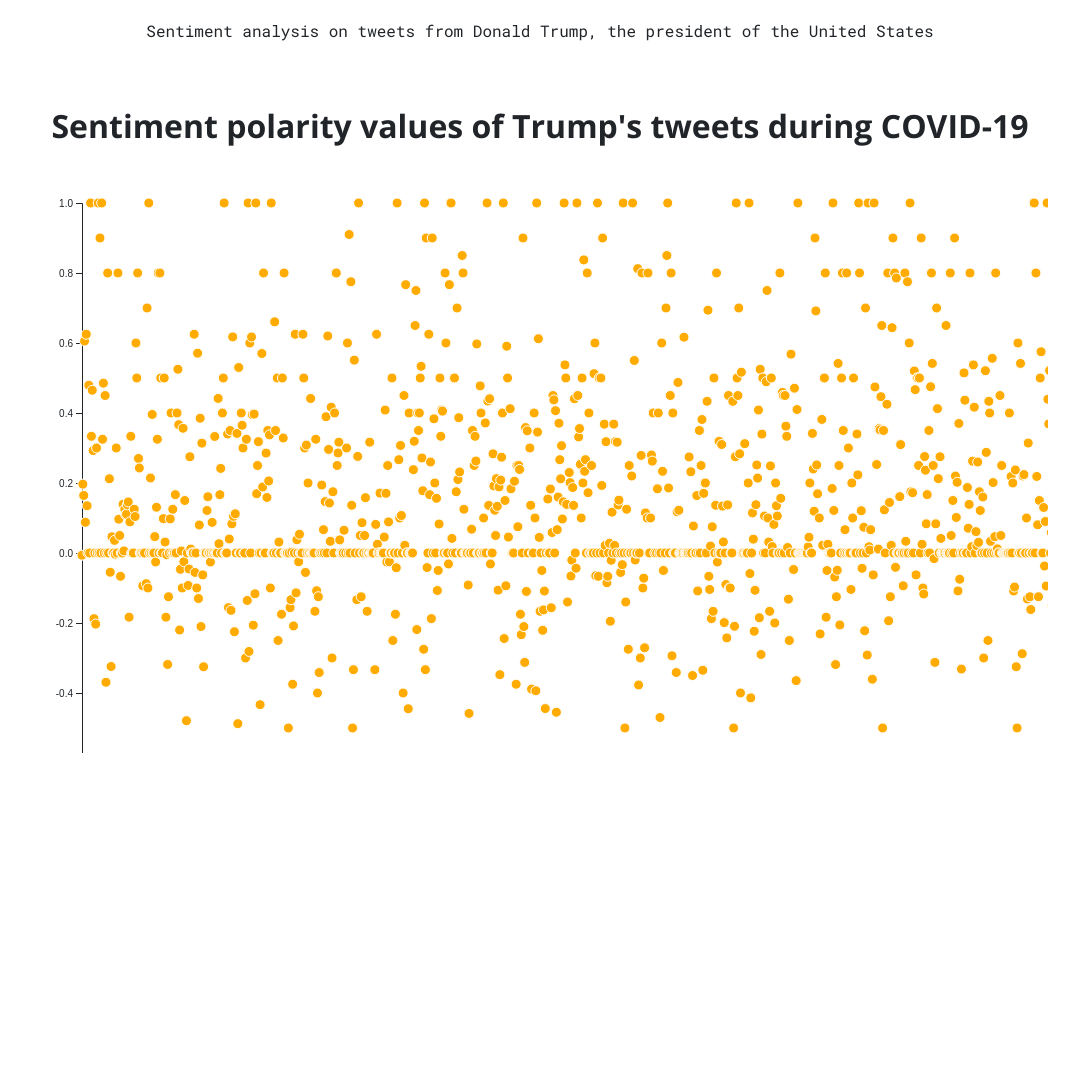
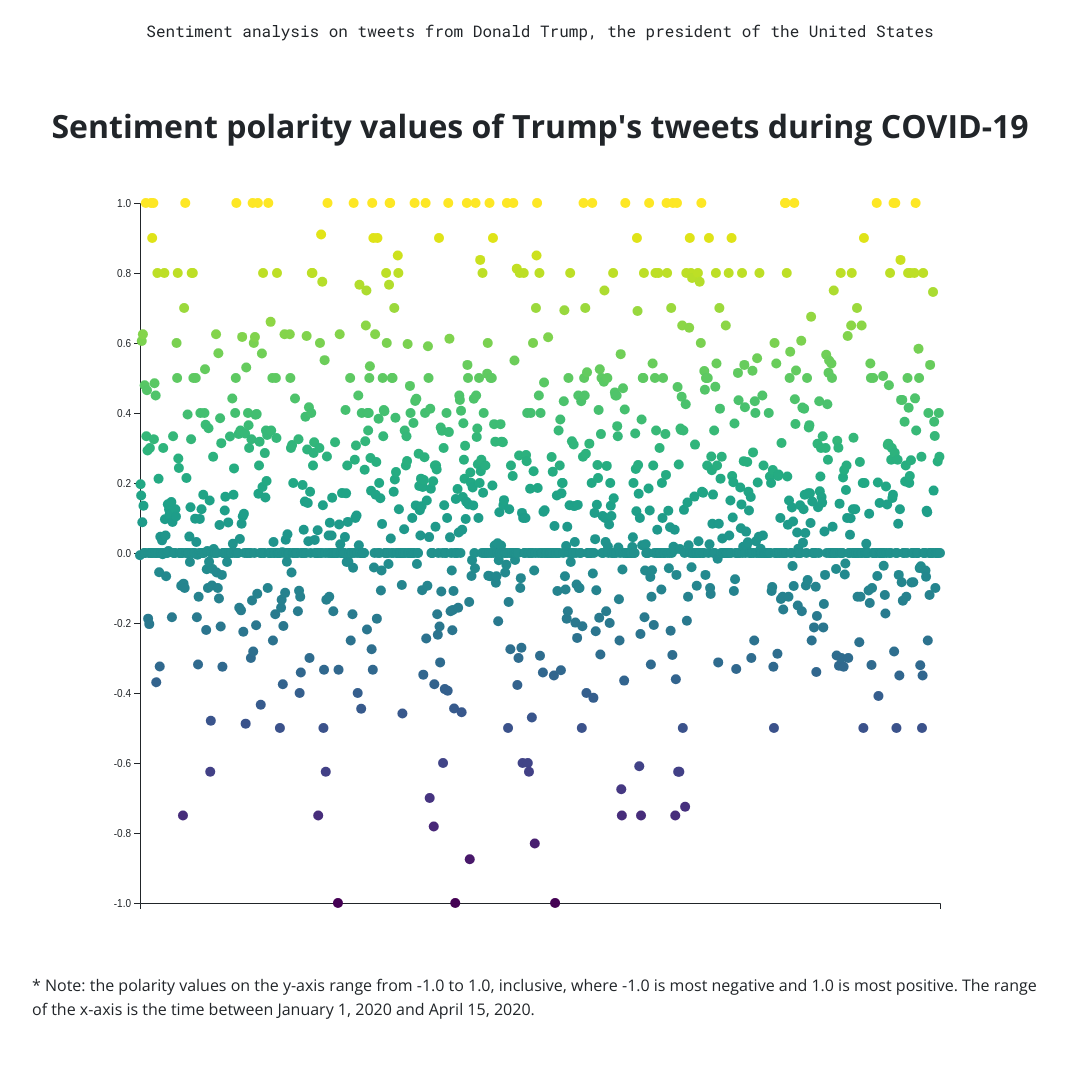
Before and after one commit to kazijamal/covid3.js, a Flask app: page /sentiment/trumptweets in a window 1280 px wide. Shown: the part 257-1326 px from the top of the page, without its empty margins (100-1179 px from the left). Before the commit the page ends 1010 px from the top, so only its background shows below. Run offline with Flask 2, Linux system fonts and the light colour scheme; some libraries are stand-ins or nearby versions.

Commit message:
Apply color interpolator to dots

```diff
--- a/app/static/css/trumptweets.css
+++ b/app/static/css/trumptweets.css
@@ -18,10 +18,10 @@
 }
 
 /* Style the dots by assigning a fill and stroke */
-.dot {
+/* .dot {
   fill: #ffab00;
   stroke: #fff;
-}
+} */
 
 .focus circle {
   fill: none;
@@ -30,6 +30,8 @@
 
 #scatterplot {
   width: 100%;
-  height: 600px;
-  overflow: auto;
+  height: 30%;
+  margin-bottom: 20px;
+  text-align: center;
+  /* overflow: auto; */
 }
--- a/app/static/js/trumptweets/trump-tweets-on-polarity-range.js
+++ b/app/static/js/trumptweets/trump-tweets-on-polarity-range.js
@@ -2,7 +2,7 @@
 
 // Set the dimensions and margins of the graph
 const margin = { top: 50, right: 50, bottom: 50, left: 50 };
-const width = window.innerWidth - margin.left - margin.right; // Use window's width
+const width = 800; // Use window's width
 const height = window.innerHeight - margin.top - margin.bottom; // Use window's height
 
 // TODO: extract numDatapoints dynamically
@@ -22,19 +22,24 @@ const yScale = d3.scaleLinear().domain([-1, 1]).range([height, 0]);
 const line = d3
   .line()
   .x((_, i) => xScale(i)) // Set x values for the line generator
-  .y((d) => yScale(d.y)) // Set y values for the line generator
+  .y((d) => yScale(d.polarity)) // Set y values for the line generator
   .curve(d3.curveMonotoneX); // Apply smoothing to the curve
 
 // Append the SVG object to the body of the page
 const svg = d3
   .select('#scatterplot')
   .append('svg')
-  .attr('width', width + margin.left + margin.right)
+  .attr('width', 900)
   .attr('height', height + margin.top + margin.bottom)
   .append('g')
   .attr('transform', `translate(${margin.left}, ${margin.top})`);
 
 const numArticlesPerDay = {};
+
+const dotColorInterpolator = d3
+  .scaleSequential()
+  .domain([-1.0, 1.0])
+  .interpolator(d3.interpolateViridis);
 
 // Read the data
 // TODO: Split this chunk into smaller, intentional pieces
@@ -45,14 +50,14 @@ d3.csv('/data/sentiment/trumptweetspolarities')
     }
     const numArticlesPerDayData = d3
       .range(numDatapoints)
-      .map((d) => ({ y: +numArticlesPerDay[d].polarity }));
+      .map((d) => ({ polarity: +numArticlesPerDay[d].polarity }));
 
     // Call the x-axis in a group tag
     svg
       .append('g')
       .attr('class', 'x-axis')
       .attr('transform', `translate(0, ${height})`)
-      .call(d3.axisBottom(xScale)); // Create an x-axis component with d3.axisBottom
+      .call(d3.axisBottom(xScale).ticks(0)); // Create an x-axis component with d3.axisBottom
 
     // Call the y-axis in a group tag
     svg.append('g').attr('class', 'y-axis').call(d3.axisLeft(yScale)); // Create a y-axis component with d3.axisLeft
@@ -72,8 +77,12 @@ d3.csv('/data/sentiment/trumptweetspolarities')
       .append('circle')
       .attr('class', 'dot')
       .attr('cx', (_, i) => xScale(i))
-      .attr('cy', (d) => yScale(d.y))
-      .attr('r', 5);
+      .attr('cy', (d) => yScale(d.polarity))
+      .attr('r', 5)
+      .attr('fill', (d) => {
+        console.log(d);
+        return dotColorInterpolator(d.polarity);
+      });
     // TODO: Add on mouseover events on these datapoint circles
   })
   .catch((err) => console.log(err));
--- a/app/templates/sentiment/trumptweets.html
+++ b/app/templates/sentiment/trumptweets.html
@@ -25,6 +25,11 @@ Trump Tweets {% endblock %} {% block head %}
       Sentiment polarity values of Trump's tweets during COVID-19
     </h3>
     <div id="scatterplot"></div>
+    <p>
+      * Note: the polarity values on the y-axis range from -1.0 to 1.0,
+      inclusive, where -1.0 is most negative and 1.0 is most positive. The range
+      of the x-axis is the time between January 1, 2020 and April 15, 2020.
+    </p>
   </div>
 </div>
 
```
